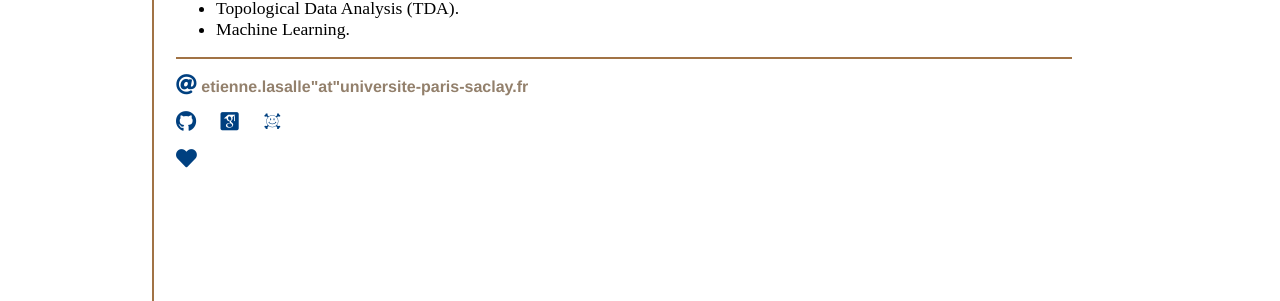
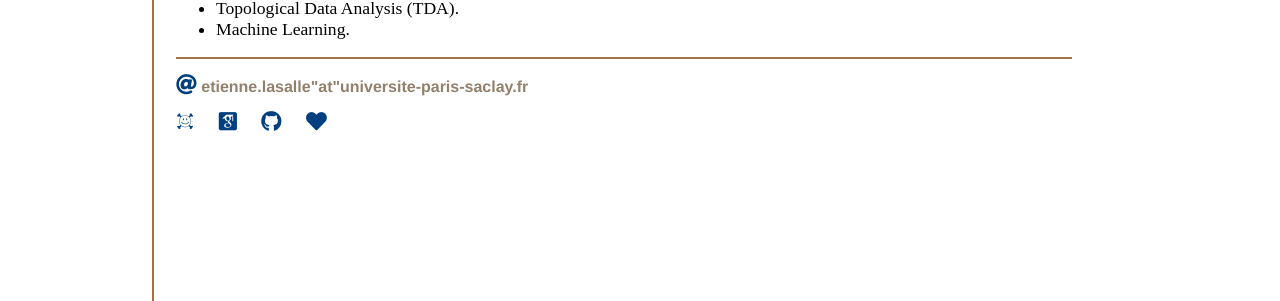
Before and after one commit to elasalle/elasalle.github.io, a Jekyll site: the page built from index.html, in a window 1280 px wide. Shown: the part 530-831 px from the top of the page. Built offline with Jekyll 4.4.1, drawn with Linux system fonts in a browser that asks for light colours; some web fonts are replaced.

Commit message:
reorganize icons

```diff
--- a/_layouts/default.html
+++ b/_layouts/default.html
@@ -28,15 +28,13 @@
 			</div><!-- /.container -->
 			<footer>
 	    		<ul>
-	        		<li> <i class="icon fas fa-at"></i>  <a class="grey">etienne.lasalle"at"universite-paris-saclay.fr</a></li>
+	        		<li> <i class="icon fas fa-at"></i>  <div class="grey" style="display: inline;">etienne.lasalle"at"universite-paris-saclay.fr</div></li>
 					</ul>
 					<ul>
-	        		<li>  <a href="https://github.com/elasalle"><i class="icon fab fa-github"></i> </a></li>
-							<li>  <a href="https://scholar.google.fr/citations?user=yY_HdMQAAAAJ&hl=fr"><i class="icon ai ai-google-scholar-square"></i></a></li>
-							<li>  <a href="https://arxiv.org/search/?searchtype=author&query=Lasalle%2C+E"><i class="icon ai ai-arxiv"></i></a></li>
-					</ul>
-					<ul>
-							<li>  <a href="https://sites.google.com/view/placroix"><i class="icon fas fa-heart"></i></a></li>
+							<li>  <a href="https://arxiv.org/search/?searchtype=author&query=Lasalle%2C+E"><i class="icon ai ai-arxiv" title="Arxiv"></i></a></li>
+							<li>  <a href="https://scholar.google.fr/citations?user=yY_HdMQAAAAJ&hl=fr"><i class="icon ai ai-google-scholar-square" title="Google Scholar"></i></a></li>
+	        		<li>  <a href="https://github.com/elasalle"><i class="icon fab fa-github" title="Github"></i> </a></li>
+							<li>  <a href="https://sites.google.com/view/placroix"><i class="icon fas fa-heart" title="Perrine Lacroix"></i></a></li>
 				</ul>
 			</footer>
 		</body>
```
